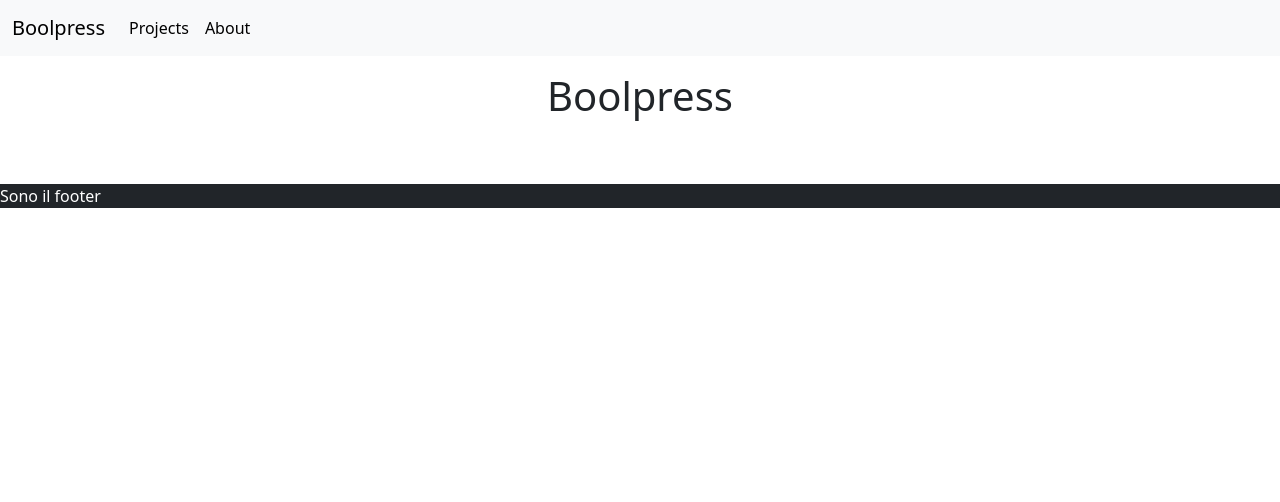
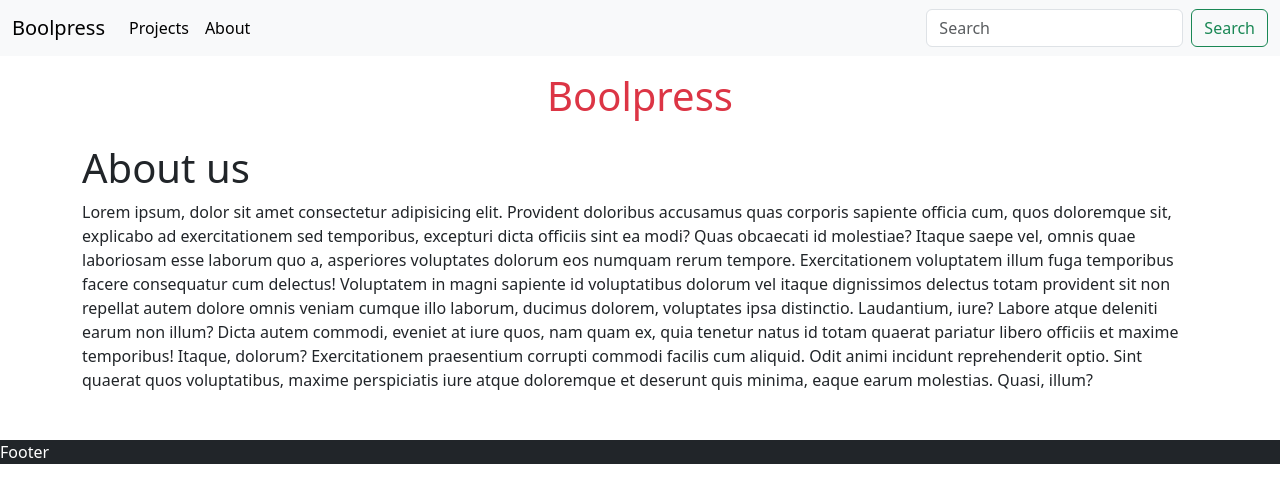
Before and after one commit to NicolaSoggiu/vite-boolfolio, a Vue app: page /about in a window 1280 px wide. Shown: the top 502 px of the page. Built offline with nearby package versions, Linux system fonts and the light colour scheme.

Commit message:
complete the show, add error page and the type of projects

```diff
--- a/index.html
+++ b/index.html
@@ -2,9 +2,8 @@
 <html lang="en">
   <head>
     <meta charset="UTF-8" />
-    <link rel="icon" type="image/svg+xml" href="/vite.svg" />
     <meta name="viewport" content="width=device-width, initial-scale=1.0" />
-    <title>Vite + Vue</title>
+    <title>Boolpress</title>
   </head>
   <body>
     <div id="app"></div>
--- a/package.json
+++ b/package.json
@@ -11,6 +11,7 @@
   "dependencies": {
     "axios": "^1.4.0",
     "bootstrap": "^5.3.0",
+    "luxon": "^3.3.0",
     "vue": "^3.3.4",
     "vue-router": "^4.2.4"
   },
--- a/src/App.vue
+++ b/src/App.vue
@@ -13,7 +13,7 @@ export default {
 <template>
   <AppNav />
   <div class="container">
-    <h1 class="text-center p-3">Boolpress</h1>
+    <h1 class="text-center text-danger p-3">Boolpress</h1>
     <router-view></router-view>
   </div>
 
--- a/src/components/AppFooter.vue
+++ b/src/components/AppFooter.vue
@@ -3,7 +3,7 @@ export default {};
 </script>
 
 <template>
-  <footer class="my-5 bg-dark text-white">Sono il footer</footer>
+  <footer class="my-5 bg-dark text-white">Footer</footer>
 </template>
 
 <style lang="scss" scoped></style>
--- a/src/components/AppNav.vue
+++ b/src/components/AppNav.vue
@@ -1,5 +1,14 @@
 <script>
-export default {};
+export default {
+  data() {
+    return {
+      searchString: "",
+    };
+  },
+  created() {
+    this.searchString = new URLSearchParams(window.location.serach).get("q");
+  },
+};
 </script>
 
 <template>
@@ -31,18 +40,28 @@ export default {};
             >
           </li>
           <li class="nav-item">
-            <a class="nav-link active" aria-current="page" href="#">About</a>
+            <router-link :to="{ name: 'about' }" class="nav-link active"
+              >About</router-link
+            >
           </li>
         </ul>
-        <!-- <form class="d-flex" role="search">
+        <form
+          class="d-flex"
+          role="search"
+          @submit:prevent="
+            $router.push({ name: 'types.index', query: { q: searchString } })
+          "
+        >
           <input
             class="form-control me-2"
             type="search"
             placeholder="Search"
             aria-label="Search"
+            name="q"
+            v-model="searchString"
           />
           <button class="btn btn-outline-success" type="submit">Search</button>
-        </form> -->
+        </form>
       </div>
     </div>
   </nav>
--- a/src/components/ProjectList.vue
+++ b/src/components/ProjectList.vue
@@ -11,6 +11,7 @@ export default {
   data() {
     return {
       arrProjects: [],
+      arrTypes: [],
       currentPage: 1,
       nPages: 0,
       store,
@@ -28,16 +29,23 @@ export default {
         .get(this.store.baseUrl + "api/projects", {
           params: {
             page: this.currentPage,
+            q: new URLSearchParams(window.location.search).get("q"),
           },
         })
         .then((response) => {
-          this.arrProjects = response.data.data;
-          this.nPages = response.data.last_page;
+          this.arrProjects = response.data.results.data;
+          this.nPages = response.data.results.last_page;
         });
+    },
+    getTypes() {
+      axios.get(this.store.baseUrl + "api/types").then((response) => {
+        this.arrTypes = response.data.results;
+      });
     },
   },
   created() {
     this.getProject();
+    this.getTypes();
   },
   watch: {
     currentPage() {
@@ -48,6 +56,17 @@ export default {
 </script>
 
 <template>
+  <form class="my-3 w-25">
+    <label for="type">
+      <h4>Select the project type</h4>
+    </label>
+    <select class="form-select" id="type">
+      <option v-for="types in arrTypes" :key="types.id" :value="types.id">
+        {{ types.name }}
+      </option>
+    </select>
+  </form>
+
   <div class="row row-cols-3 row-cols-sm-2 row-cols-md-3 g-4 mb-5">
     <div class="col" v-for="project in arrProjects" :key="project.id">
       <ProjectCard :objProject="project" />
--- /dev/null
+++ b/src/pages/App404.vue
@@ -0,0 +1,9 @@
+<script></script>
+
+<template>
+  <h1 class="text-center text-warning border bg-black p-4">
+    Error! Page not found
+  </h1>
+</template>
+
+<style lang="scss" scoped></style>
--- /dev/null
+++ b/src/pages/AppAbout.vue
@@ -0,0 +1,27 @@
+<script>
+export default {};
+</script>
+
+<template>
+  <h1>About us</h1>
+  <p>
+    Lorem ipsum, dolor sit amet consectetur adipisicing elit. Provident
+    doloribus accusamus quas corporis sapiente officia cum, quos doloremque sit,
+    explicabo ad exercitationem sed temporibus, excepturi dicta officiis sint ea
+    modi? Quas obcaecati id molestiae? Itaque saepe vel, omnis quae laboriosam
+    esse laborum quo a, asperiores voluptates dolorum eos numquam rerum tempore.
+    Exercitationem voluptatem illum fuga temporibus facere consequatur cum
+    delectus! Voluptatem in magni sapiente id voluptatibus dolorum vel itaque
+    dignissimos delectus totam provident sit non repellat autem dolore omnis
+    veniam cumque illo laborum, ducimus dolorem, voluptates ipsa distinctio.
+    Laudantium, iure? Labore atque deleniti earum non illum? Dicta autem
+    commodi, eveniet at iure quos, nam quam ex, quia tenetur natus id totam
+    quaerat pariatur libero officiis et maxime temporibus! Itaque, dolorum?
+    Exercitationem praesentium corrupti commodi facilis cum aliquid. Odit animi
+    incidunt reprehenderit optio. Sint quaerat quos voluptatibus, maxime
+    perspiciatis iure atque doloremque et deserunt quis minima, eaque earum
+    molestias. Quasi, illum?
+  </p>
+</template>
+
+<style lang="scss" scoped></style>
--- a/src/pages/ProjectsShow.vue
+++ b/src/pages/ProjectsShow.vue
@@ -1,20 +1,41 @@
 <script>
 import axios from "axios";
 import { store } from "../store";
+import { DateTime } from "luxon";
+import App404 from "./App404.vue";
 export default {
+  components: {
+    App404,
+  },
   data() {
     return {
+      project: null,
       store,
+      DateTime,
     };
   },
   created() {
     axios
-      .get(this.store.baseUrl + "projects/" + this.$route.params.slug)
-      .then((response) => console.log(response));
+      .get(this.store.baseUrl + "api/projects/" + this.$route.params.slug)
+      .then((response) => {
+        if (response.data.success) {
+          this.project = response.data.results;
+        } else {
+          this.is404 = true;
+        }
+      });
   },
 };
 </script>
 
-<template>sono la show</template>
+<template>
+  <App404 v-if="is404" />
+  <template v-else-if="project">
+    <h3>{{ project.title }}</h3>
+    <h2>Last modified: {{ this.DateTime.now().toFormat("dd-MM-yyyy") }}</h2>
+    <img :src="this.store.baseUrl + 'storage/' + project.image" alt="" />
+    <h5>{{ project.description }}</h5>
+  </template>
+</template>
 
 <style></style>
--- a/src/router.js
+++ b/src/router.js
@@ -2,6 +2,8 @@ import { createRouter, createWebHistory } from "vue-router";
 
 // importare i componenti che definiscono le varie pagine
 import AppHome from "./pages/AppHome.vue";
+import AppAbout from "./pages/AppAbout.vue";
+import App404 from "./pages/App404.vue";
 import ProjectsIndex from "./pages/ProjectsIndex.vue";
 import ProjectsShow from "./pages/ProjectsShow.vue";
 
@@ -14,6 +16,11 @@ const router = createRouter({
       component: AppHome,
     },
     {
+      path: "/about",
+      name: "about",
+      component: AppAbout,
+    },
+    {
       path: "/projects",
       name: "projects.index",
       component: ProjectsIndex,
@@ -23,6 +30,11 @@ const router = createRouter({
       name: "projects.show",
       component: ProjectsShow,
     },
+    {
+      path: "/:pathMatch(.*)*",
+      name: "page404",
+      component: App404,
+    },
   ],
 });
 
--- a/src/store.js
+++ b/src/store.js
@@ -2,4 +2,9 @@ import { reactive } from "vue";
 
 export const store = reactive({
   baseUrl: "http://localhost:8000/",
+  // getImageUrl(image) {
+  //   return image
+  //     ? this.store.baseUrl + "storage/" + image
+  //     : this.store.baseUrl + "storage/default.png";
+  // },
 });
```
Also changed, not shown: 2 other files (tests, documents, lock files or other folders).
